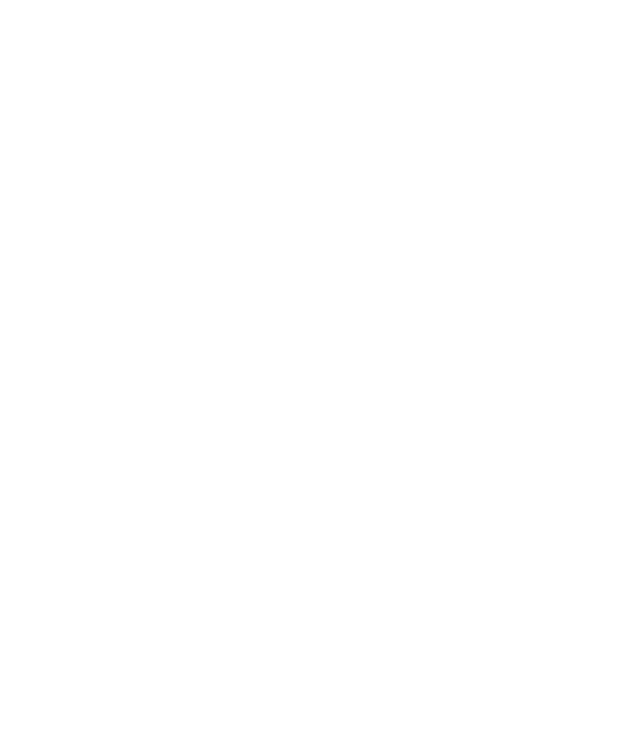
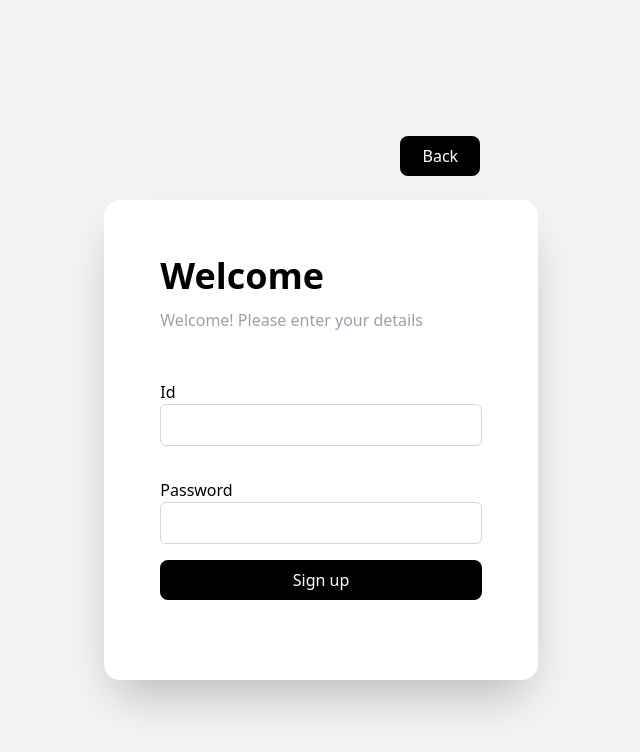
Before and after one commit to Ajalsr/Erp, a React (Vite) app in the folder Frontend/: page /Signup in a window 1280 px wide. Before the commit this address had no page. Shown: the top 752 px of the page, without its empty margins (319-959 px from the left). Built offline with nearby package versions, Linux system fonts and the light colour scheme.

Commit message:
changes in singup

```diff
--- a/Frontend/src/App.jsx
+++ b/Frontend/src/App.jsx
@@ -1,6 +1,7 @@
 import { Route, Routes } from "react-router"
 import Login from "./Components/Login/Login"
 import Home from "./Components/Home/Home"
+import Signup from "./Components/Signup/Signup"
 
 
 
@@ -12,6 +13,7 @@ function App() {
       <Routes>
         <Route path="/" element={<Login/>} />
         <Route path="/Home" element={<Home/>} />
+        <Route path="/Signup" element={<Signup/>}/>
       </Routes>
     </>
   )
--- a/Frontend/src/Components/Login/Login.jsx
+++ b/Frontend/src/Components/Login/Login.jsx
@@ -1,6 +1,11 @@
-import React from 'react'
+import React, { useState } from 'react'
+import { Link } from 'react-router'
 
 const Login = () => {
+  const [inputs, setInputs] = useState({
+    Id: "",
+    pass: ""
+  })
   return (
       <div class="flex items-center justify-center min-h-screen bg-gray-100">
       <div
@@ -30,6 +35,8 @@ const Login = () => {
               type="text"
               class="w-full p-2 border border-gray-300 rounded-md placeholder:font-light placeholder:text-gray-500"
               name="Id"
+              value={inputs.Id}
+              onChange={(e) => setInputs({...inputs, Id: e.target.value })}
               id="Id"
             />
           </div>
@@ -39,6 +46,8 @@ const Login = () => {
               type="password"
               name="pass"
               id="pass"
+              value={inputs.pass}
+              onChange={(e) => setInputs({...inputs, pass: e.target.value})}
               class="w-full p-2 border border-gray-300 rounded-md placeholder:font-light placeholder:text-gray-500"
             />
           </div>
@@ -50,6 +59,9 @@ const Login = () => {
           >
             Sign in
           </button>
+          <div class='ml-4 mt-8'>
+            <span>Don't have an account? <Link to="/Signup" class='!text-gray-500 cursor-pointer hover:!text-blue-500'>Sign Up</Link></span>
+          </div>
         </div>
       </div>
     </div>
--- /dev/null
+++ b/Frontend/src/Components/Signup/Signup.jsx
@@ -0,0 +1,51 @@
+import React from "react";
+import { Link } from "react-router";
+
+const Signup = () => {
+  return (
+    <>
+
+
+      <div class="flex min-h-screen items-center justify-center bg-gray-100">
+      <div class="absolute pt-10 justify-center ">
+      <Link to="/" class="ml-80 bg-red">
+        <button class="text-white cursor-pointer bg-black w-20 h-10 rounded-lg">Back</button>
+      </Link>
+        <div class="relative m-6 flex flex-col space-y-8 rounded-2xl bg-white shadow-2xl md:flex-row md:space-y-0">
+
+
+          <div class="flex flex-col justify-center p-8 md:p-14">
+            <span class="mb-3 text-4xl font-bold">Welcome</span>
+            <span class="mb-8 font-light text-gray-400">
+              Welcome! Please enter your details
+            </span>
+            <div class="py-4">
+              <span class="text-md mb-2">Id</span>
+              <input
+                type="text"
+                class="w-full rounded-md border border-gray-300 p-2 placeholder:font-light placeholder:text-gray-500"
+                name="Id"
+                id="Id"
+              />
+            </div>
+            <div class="py-4">
+              <span class="text-md mb-2">Password</span>
+              <input
+                type="password"
+                name="pass"
+                id="pass"
+                class="w-full rounded-md border border-gray-300 p-2 placeholder:font-light placeholder:text-gray-500"
+              />
+            </div>
+            <button class="mb-6 w-full cursor-pointer rounded-lg bg-black p-2 text-white hover:border hover:border-gray-300 hover:bg-white hover:text-black">
+              Sign up
+            </button>
+          </div>
+        </div>
+        </div>
+      </div>
+    </>
+  );
+};
+
+export default Signup;
```
